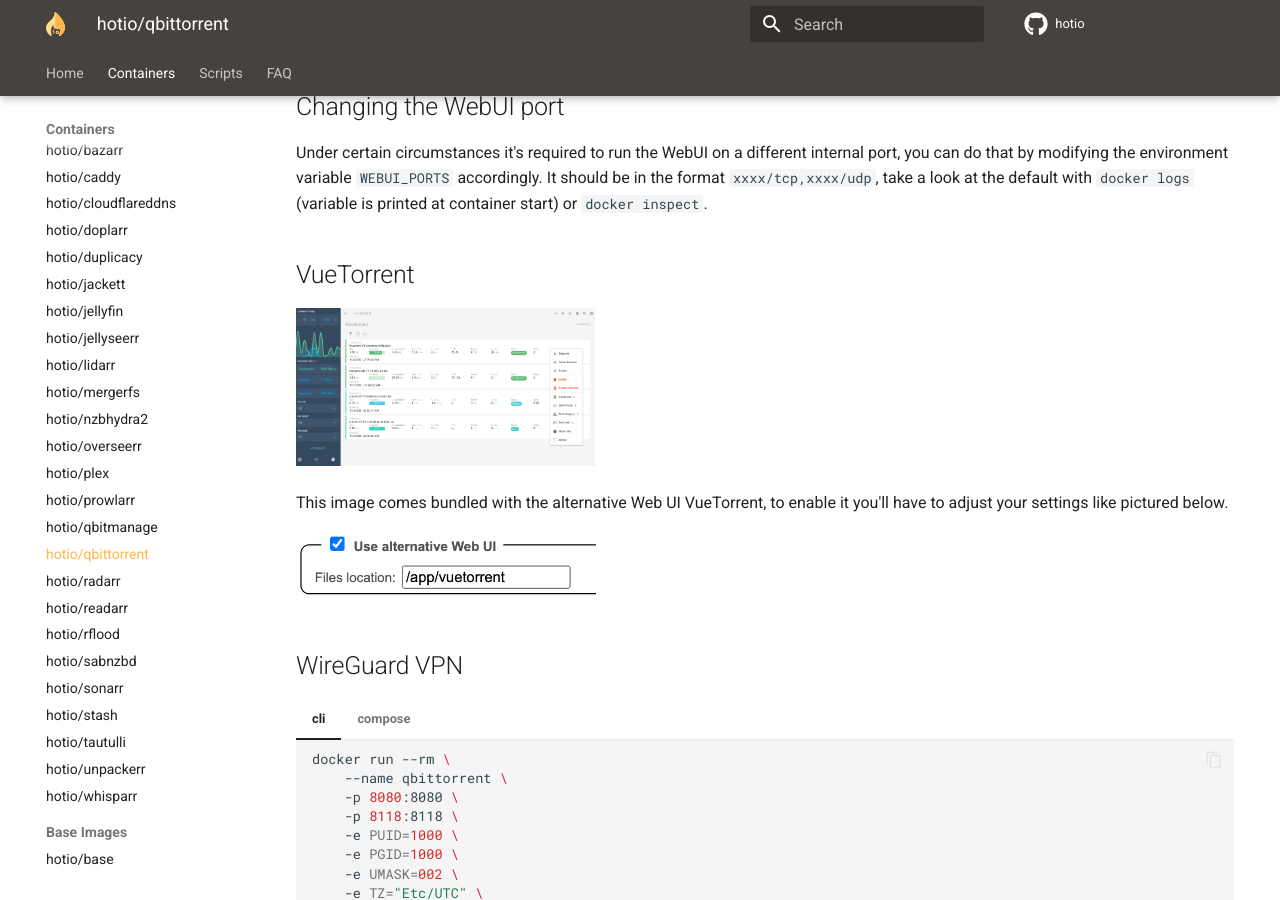
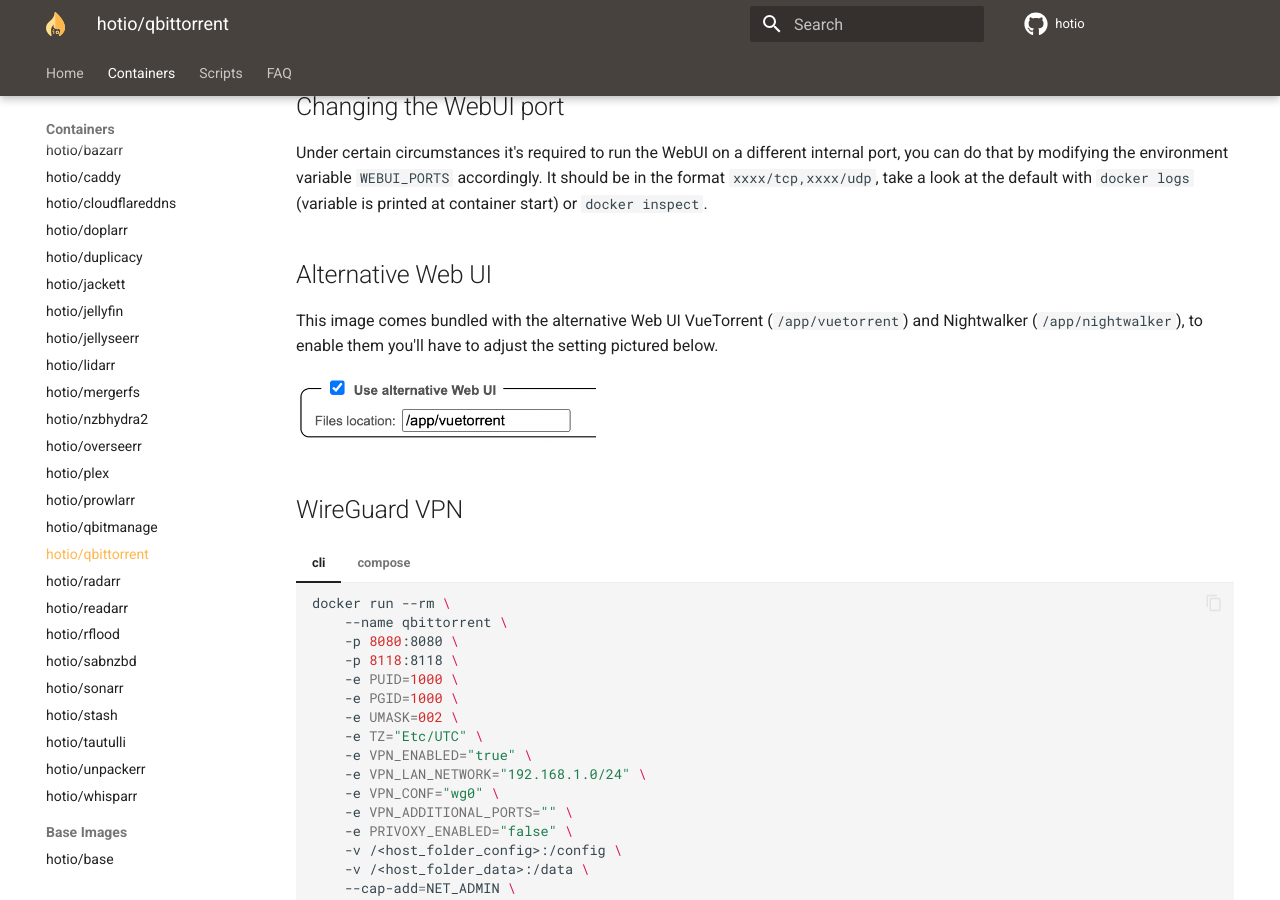
Before and after one commit to hotio/website, an MkDocs documentation site: the page built from docs/containers/qbittorrent.md, in a window 1280 px wide and 900 px high, scrolled down 850 px. Built offline with MkDocs 1.6.1 and Material for MkDocs 9.7.7, drawn with Linux system fonts in a browser that asks for light colours.

Commit message:
update qbit webui docs

```diff
--- a/docs/containers/qbittorrent.md
+++ b/docs/containers/qbittorrent.md
@@ -49,11 +49,9 @@
 
 Under certain circumstances it's required to run the WebUI on a different internal port, you can do that by modifying the environment variable `WEBUI_PORTS` accordingly. It should be in the format `xxxx/tcp,xxxx/udp`, take a look at the default with `docker logs` (variable is printed at container start) or `docker inspect`.
 
-## VueTorrent
+## Alternative Web UI
 
-<img src="/img/vuetorrentui.png" alt="vuetorrentui" width="300">
-
-This image comes bundled with the alternative Web UI VueTorrent, to enable it you'll have to adjust your settings like pictured below.
+This image comes bundled with the alternative Web UI VueTorrent (`/app/vuetorrent`) and Nightwalker (`/app/nightwalker`), to enable them you'll have to adjust the setting pictured below.
 
 <img src="/img/vuetorrentsettings.png" alt="vuetorrentsettings" width="300">
 
```
